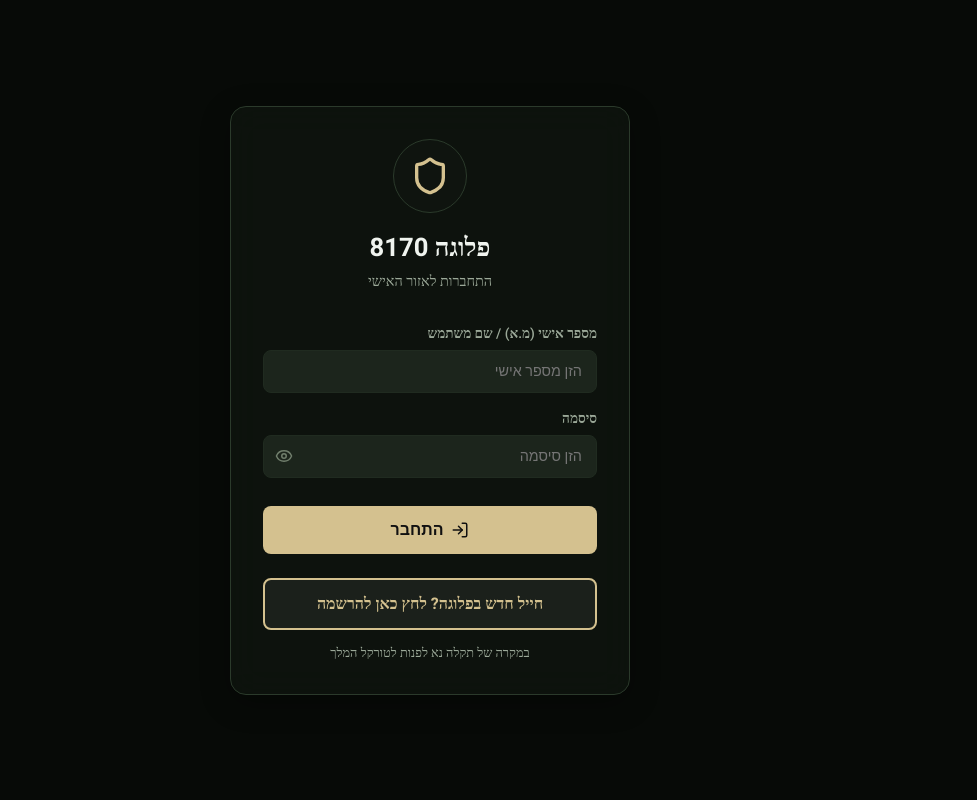
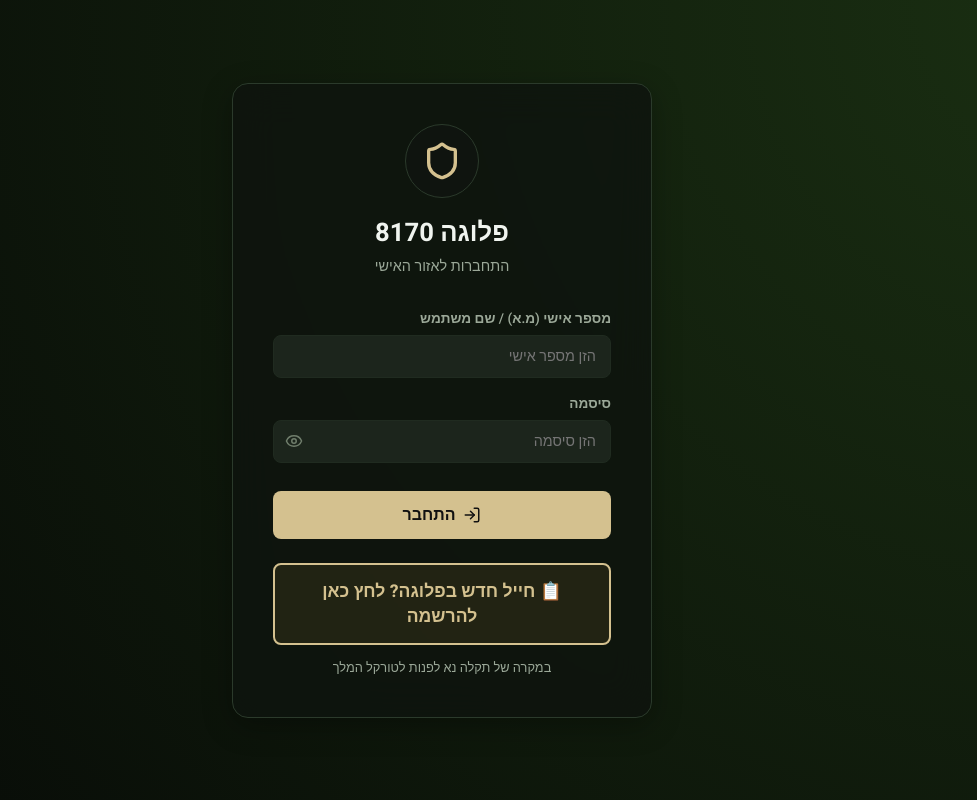
Before and after one commit to turkeltaubroy2-sys/8170, a Next.js app: page /login in a window 1280 px wide. Shown: the whole page, without its empty margins (303-1280 px from the left). Built offline with nearby package versions, Linux system fonts and the light colour scheme.

Commit message:
Fix: registration button visibility and CSS, unify login/register styles

```diff
--- a/src/app/globals.css
+++ b/src/app/globals.css
@@ -930,3 +930,52 @@ tr:hover td {
     gap: 12px;
   }
 }
+/* ============ LOGIN & REGISTER ============ */
+.login-container {
+  min-height: 100vh;
+  display: flex;
+  align-items: center;
+  justify-content: center;
+  background: radial-gradient(circle at top right, #1a2f12, var(--bg));
+  padding: 20px;
+}
+
+.login-box {
+  width: 100%;
+  max-width: 420px;
+  background: var(--glass);
+  backdrop-filter: blur(20px);
+  -webkit-backdrop-filter: blur(20px);
+  border: 1px solid var(--border-light);
+  border-radius: var(--radius-lg);
+  padding: 40px;
+  box-shadow: var(--shadow);
+  animation: fadeIn 0.5s ease-out;
+}
+
+@keyframes fadeIn {
+  from { opacity: 0; transform: translateY(10px); }
+  to { opacity: 1; transform: translateY(0); }
+}
+
+.login-title {
+  font-size: 1.8rem;
+  font-weight: 800;
+  color: var(--accent);
+  margin-bottom: 8px;
+}
+
+.login-subtitle {
+  color: var(--text-muted);
+  font-size: 0.95rem;
+}
+
+.login-error {
+  background: rgba(231, 111, 81, 0.15);
+  color: #ff9e81;
+  padding: 12px;
+  border-radius: var(--radius);
+  margin-bottom: 20px;
+  border-right: 4px solid var(--danger);
+  font-size: 0.88rem;
+}
--- a/src/app/login/page.tsx
+++ b/src/app/login/page.tsx
@@ -3,6 +3,7 @@
 import { useState, useEffect } from 'react';
 import { useRouter } from 'next/navigation';
 import { Shield, Eye, EyeOff, LogIn } from 'lucide-react';
+import Link from 'next/link';
 
 export default function LoginPage() {
   const [username, setUsername] = useState('');
@@ -64,8 +65,8 @@ export default function LoginPage() {
   };
 
   return (
-    <div style={{ minHeight: '100vh', background: 'var(--bg)', display: 'flex', alignItems: 'center', justifyContent: 'center', padding: 20, fontFamily: 'Heebo', direction: 'rtl' }}>
-      <div className="card" style={{ width: '100%', maxWidth: 400, padding: 32, background: 'var(--glass)', backdropFilter: 'blur(16px)', WebkitBackdropFilter: 'blur(16px)', border: '1px solid var(--border-light)', boxShadow: 'var(--shadow)' }}>
+    <div className="login-container">
+      <div className="login-box">
 
         <div style={{ textAlign: 'center', marginBottom: 32 }}>
           <div style={{ display: 'inline-flex', padding: 16, borderRadius: '50%', background: 'var(--bg-card)', border: '1px solid var(--border-light)', marginBottom: 16 }}>
@@ -126,23 +127,26 @@ export default function LoginPage() {
         </form>
 
         <div style={{ marginTop: 24 }}>
-          <a
+          <Link
             href="/register"
             style={{
               display: 'block',
               textAlign: 'center',
-              padding: '12px',
+              padding: '14px',
               borderRadius: 8,
-              background: 'rgba(255,255,255,0.06)',
+              background: 'rgba(200,168,75,0.1)',
               border: '2px solid var(--accent)',
               color: 'var(--accent)',
               fontWeight: 700,
-              fontSize: '1rem',
+              fontSize: '1.1rem',
               textDecoration: 'none',
+              cursor: 'pointer',
+              zIndex: 10,
+              position: 'relative'
             }}
           >
-            חייל חדש בפלוגה? לחץ כאן להרשמה
-          </a>
+            📋 חייל חדש בפלוגה? לחץ כאן להרשמה
+          </Link>
           <p style={{ color: 'var(--text-muted)', fontSize: '0.8rem', textAlign: 'center', marginTop: 14 }}>
             במקרה של תקלה נא לפנות לטורקל המלך
           </p>
```
